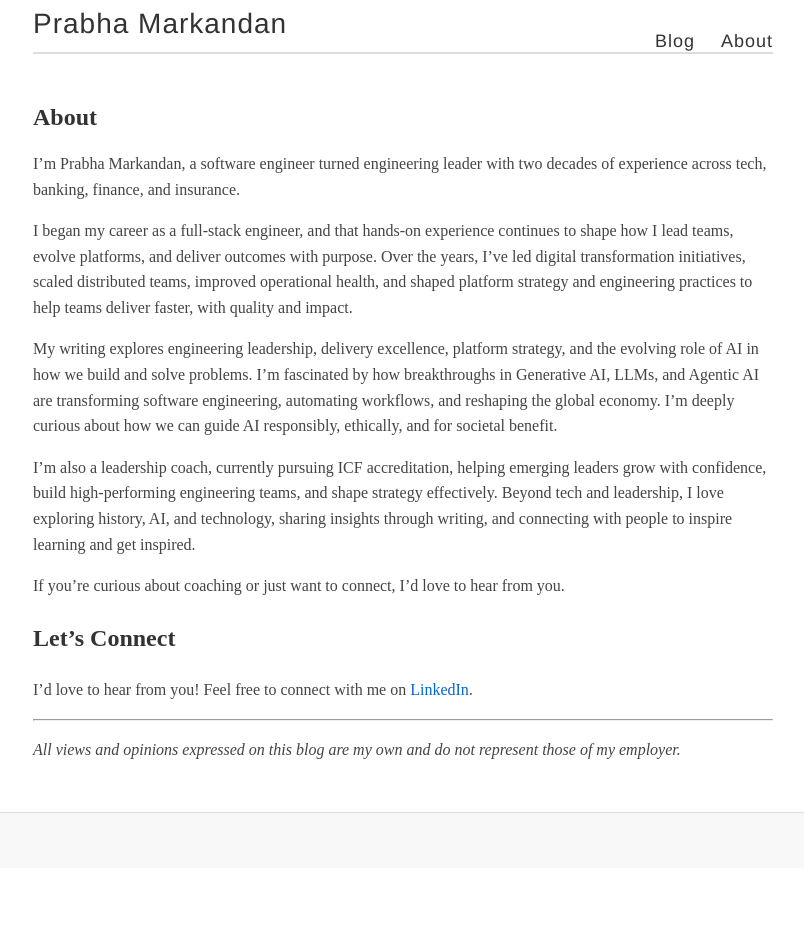
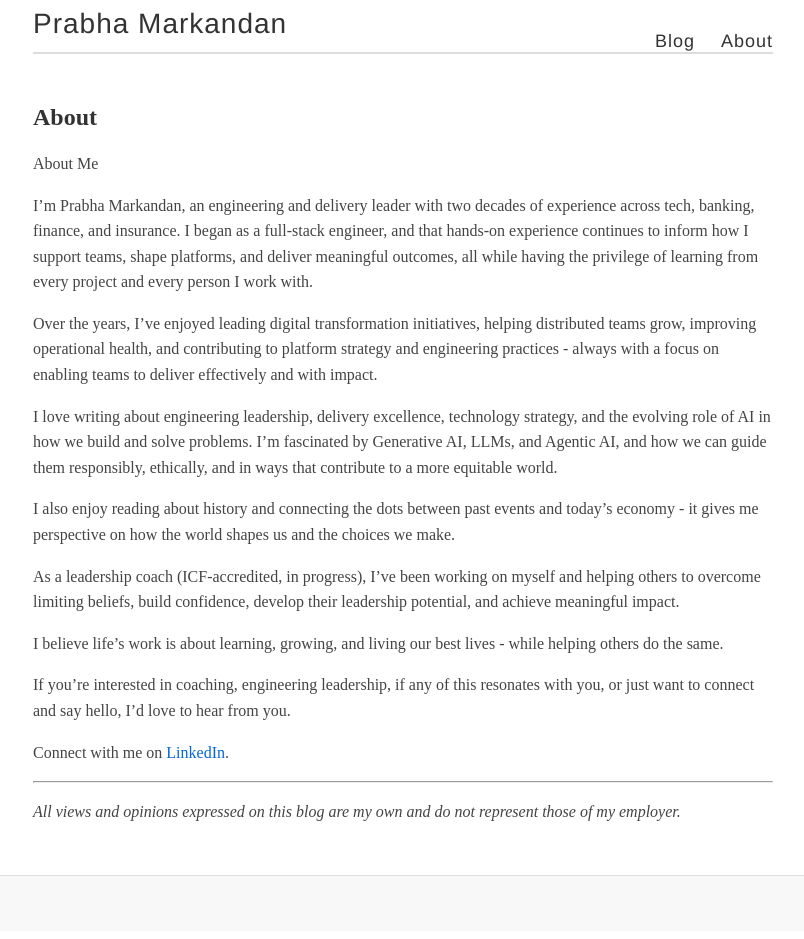
Before and after one commit to prabhamarkandan/prabhamarkandan.github.io, a Jekyll site: the page built from about.md, in a window 1280 px wide. Shown: the whole page, without its empty margins (237-1041 px from the left). Built offline with Jekyll 4.4.1, drawn with Linux system fonts in a browser that asks for light colours; before the commit the page ends 900 px from its top, so only the background shows below that.

Commit message:
Update about.md

```diff
--- a/about.md
+++ b/about.md
@@ -4,19 +4,24 @@ title: About
 permalink: /about/
 ---
 
-I'm Prabha Markandan, a software engineer turned engineering leader with two decades of experience across tech, banking, finance, and insurance.
+About Me
 
-I began my career as a full-stack engineer, and that hands-on experience continues to shape how I lead teams, evolve platforms, and deliver outcomes with purpose. Over the years, I've led digital transformation initiatives, scaled distributed teams, improved operational health, and shaped platform strategy and engineering practices to help teams deliver faster, with quality and impact.
+I’m Prabha Markandan, an engineering and delivery leader with two decades of experience across tech, banking, finance, and insurance.
+I began as a full-stack engineer, and that hands-on experience continues to inform how I support teams, shape platforms, and deliver meaningful outcomes, all while having the privilege of learning from every project and every person I work with.
 
-My writing explores engineering leadership, delivery excellence, platform strategy, and the evolving role of AI in how we build and solve problems. I'm fascinated by how breakthroughs in Generative AI, LLMs, and Agentic AI are transforming software engineering, automating workflows, and reshaping the global economy. I'm deeply curious about how we can guide AI responsibly, ethically, and for societal benefit.
+Over the years, I’ve enjoyed leading digital transformation initiatives, helping distributed teams grow, improving operational health, and contributing to platform strategy and engineering practices - always with a focus on enabling teams to deliver effectively and with impact.
 
-I'm also a leadership coach, currently pursuing ICF accreditation, helping emerging leaders grow with confidence, build high-performing engineering teams, and shape strategy effectively. Beyond tech and leadership, I love exploring history, AI, and technology, sharing insights through writing, and connecting with people to inspire learning and get inspired.
+I love writing about engineering leadership, delivery excellence, technology strategy, and the evolving role of AI in how we build and solve problems. I’m fascinated by Generative AI, LLMs, and Agentic AI, and how we can guide them responsibly, ethically, and in ways that contribute to a more equitable world.
 
-If you're curious about coaching or just want to connect, I'd love to hear from you.
+I also enjoy reading about history and connecting the dots between past events and today’s economy - it gives me perspective on how the world shapes us and the choices we make.
 
-## Let's Connect
+As a leadership coach (ICF-accredited, in progress), I’ve been working on myself and helping others to overcome limiting beliefs, build confidence, develop their leadership potential, and achieve meaningful impact.
 
-I'd love to hear from you! Feel free to connect with me on [LinkedIn](https://www.linkedin.com/in/prabha-markandan-24816918/).
+I believe life’s work is about learning, growing, and living our best lives - while helping others do the same.
+
+If you’re interested in coaching, engineering leadership, if any of this resonates with you, or just want to connect and say hello, I’d love to hear from you.
+
+Connect with me on [LinkedIn](https://www.linkedin.com/in/prabha-markandan-24816918/).
 
 ---
 
```
